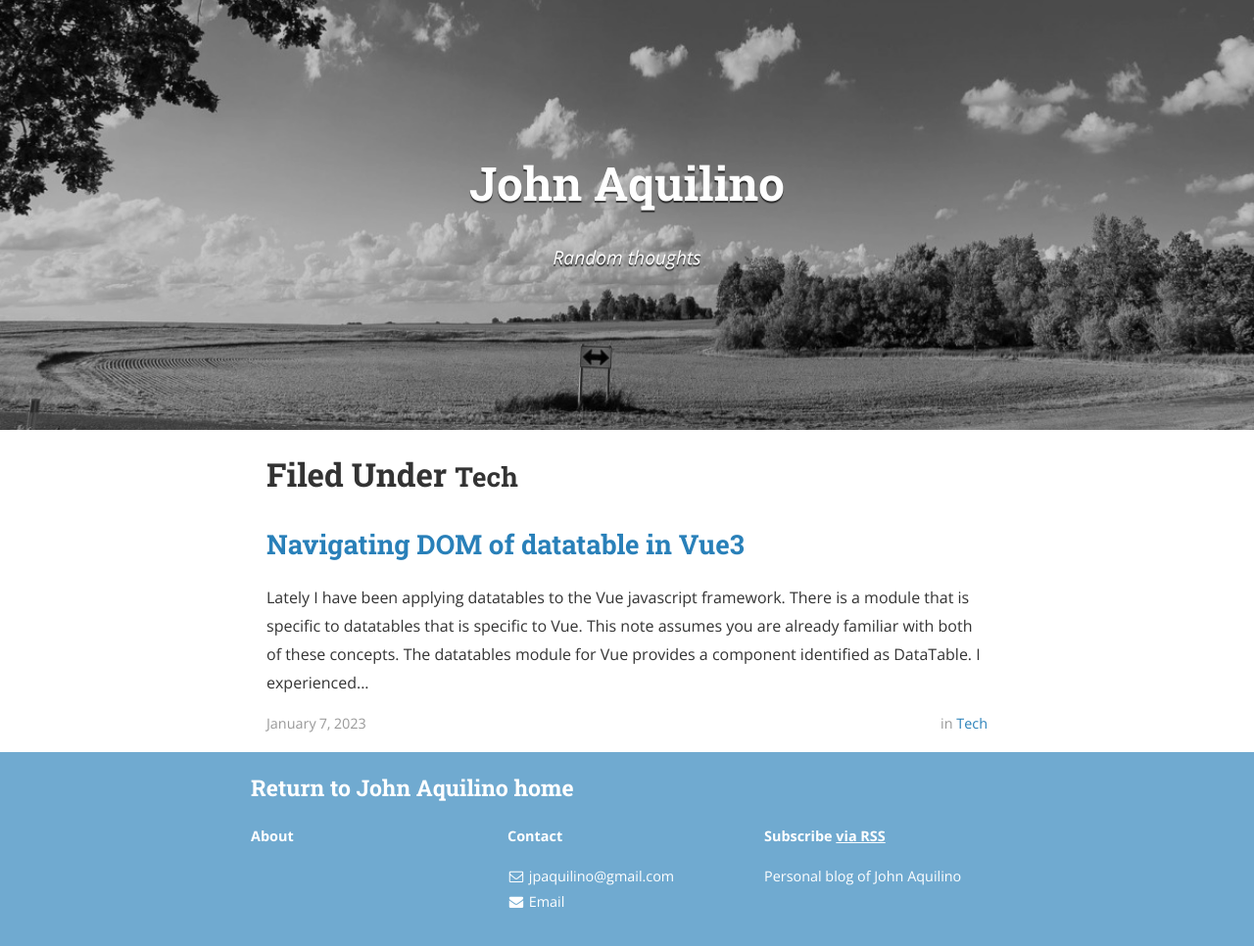
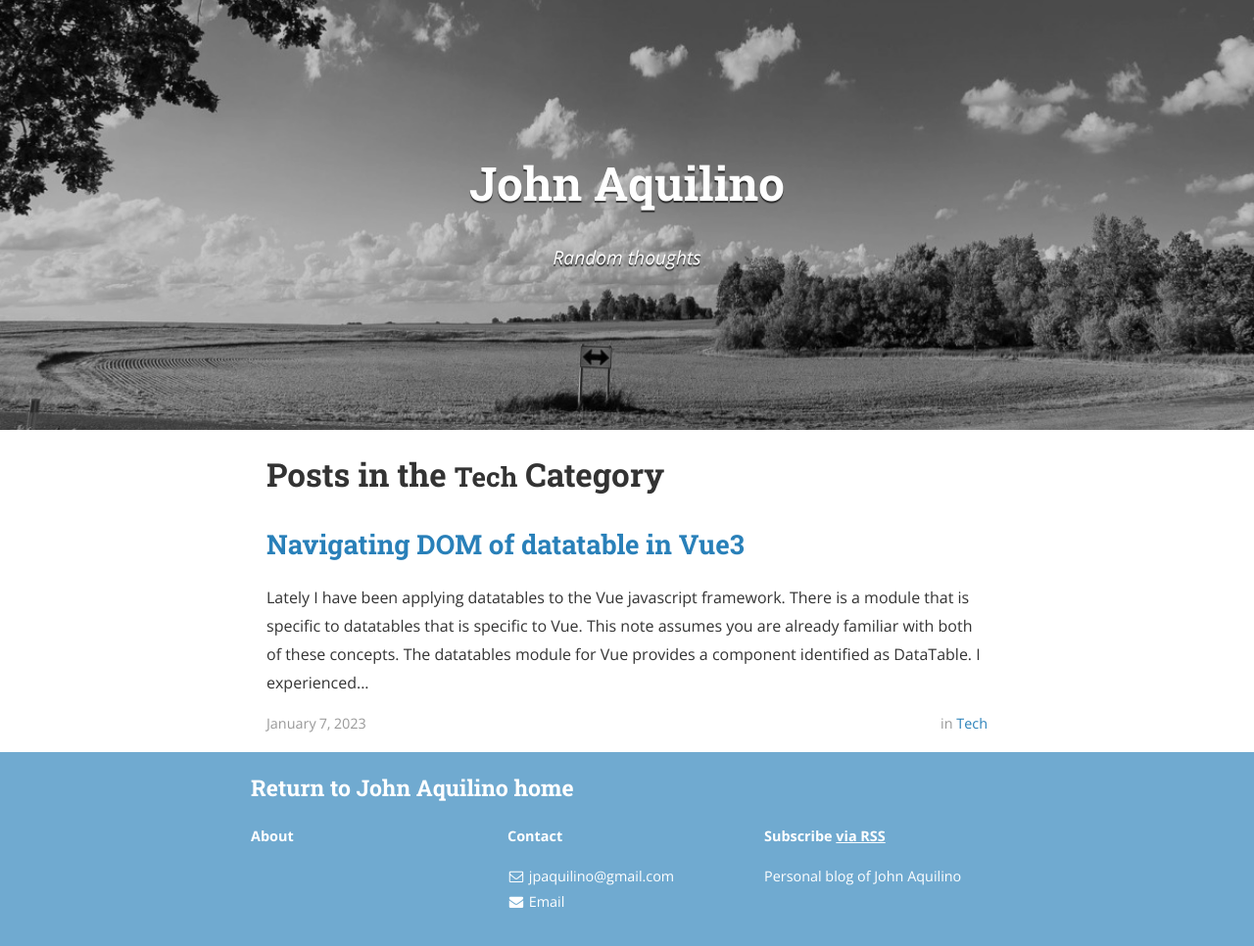
Before and after one commit to jaquilino/jaquilino.github.io, a Jekyll site: the page built from _category/Tech.md, in a window 1280 px wide. Shown: the whole page at 98% size. Built offline with Jekyll 4.4.1, drawn with Linux system fonts in a browser that asks for light colours; nearby versions of some CDN libraries; a style sheet for code colours, icons or effects is not loaded.

Commit message:
Revised Title of the Category Display

```diff
--- a/_layouts/category.html
+++ b/_layouts/category.html
@@ -14,7 +14,7 @@ layout: default
 </div>
 
     <div class="wrapper">
-    <h1>Filed Under <small>{{ page.tag }}</small></h1>
+    <h1>Posts in the <small>{{ page.tag }}</small> Category</h1>
     {% for post in site.categories[page.tag] %}
         <h2>
             <a class="post-link" href="{{ post.url | prepend: site.baseurl }}">{{ post.title }}</a>
```
